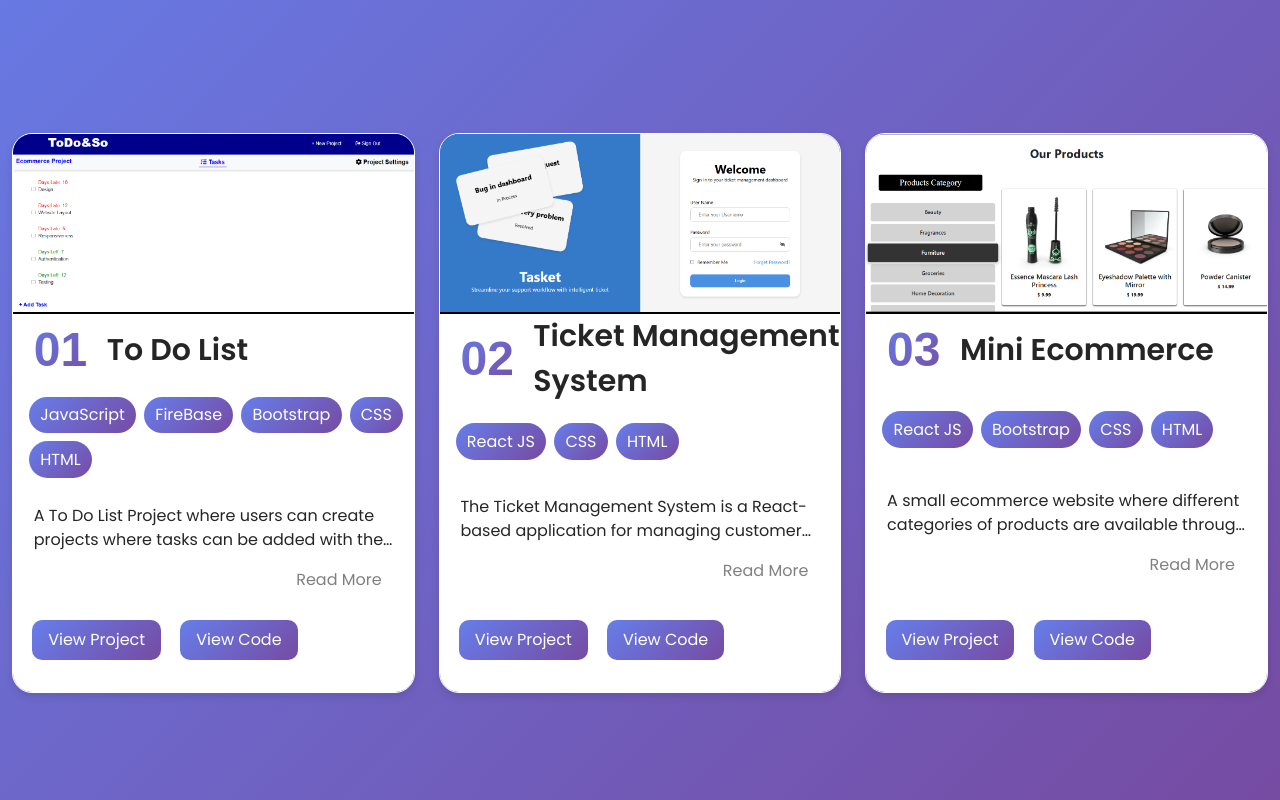
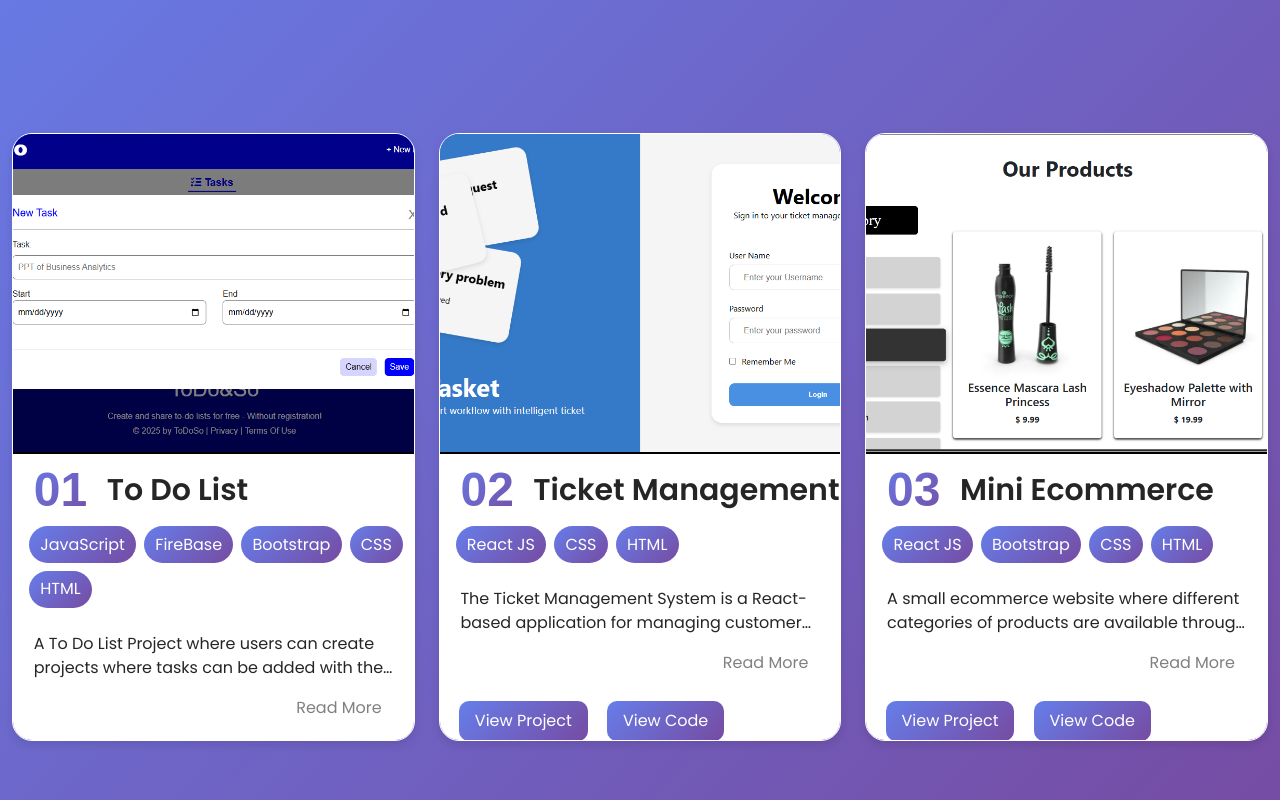
Before and after one commit to RahulRameshKumarParmar/Portfolio, a React (Create React App) app: page / in a window 1280 px wide. Shown: the part 1760-2560 px from the top of the page. Built offline with nearby package versions, Linux system fonts and the light colour scheme; a web font is replaced by a local one.

Commit message:
Improve Project Section

```diff
--- a/src/components/Projects/ProjectSection.css
+++ b/src/components/Projects/ProjectSection.css
@@ -4,7 +4,7 @@
   padding-top: 5rem;
 }
 
-.projectRow{
+.projectRow {
   padding-bottom: 7rem;
 }
 
@@ -18,7 +18,7 @@
 .projectCard {
   display: flex;
   flex-direction: column;
-  height: 35rem;
+  height: 38rem;
   border: 1px solid white;
   box-shadow: 0 4px 8px rgba(0, 0, 0, 0.1);
   border-radius: 20px;
@@ -52,6 +52,10 @@
   color: white;
   opacity: 0.5;
   mask-image: linear-gradient(to bottom, rgba(255, 255, 255, 0.3), transparent);
+}
+
+.projectThumbnailBox {
+  height: auto;
 }
 
 .projectThumbnail {
@@ -96,7 +100,6 @@
   flex-wrap: wrap;
   align-items: center;
   margin-left: 0.5rem;
-  margin-top: 0.5rem;
 }
 
 .projectTechnology {
@@ -104,7 +107,6 @@
   padding: 0.5rem 0.9rem 0.5rem 0.9rem;
   margin-left: 0.5rem;
   margin-bottom: 0.5rem;
-  margin-top: auto;
   background: linear-gradient(135deg, #667eea, #764ba2);
   border-radius: 20px;
 }
@@ -145,6 +147,7 @@
 .linkBox {
   margin-bottom: 2rem;
   margin-left: 1.2rem;
+  flex-shrink: 0;
 }
 
 .viewProjectLink,
@@ -168,9 +171,10 @@
 
 @media (max-width: 576px) {
 
-  .projectBox{
+  .projectBox {
     padding-top: 2.5rem;
   }
+
   .projectCard {
     margin-top: 5rem;
     width: 85%;
@@ -219,18 +223,16 @@
   .readMore {
     font-size: 0.9rem;
     margin-left: 1rem;
-  }
-
-  .linkBox {
-    margin-top: 4rem;
+    margin-bottom: 1rem;
   }
 }
 
 @media (min-width: 577px) {
 
-  .projectBox{
+  .projectBox {
     padding-top: 3rem;
   }
+
   .projectCard {
     margin-top: 5rem;
     width: 80%;
@@ -267,15 +269,16 @@
 
 @media (min-width: 768px) {
 
-  .projectBox{
+  .projectBox {
     padding-top: 3rem;
   }
+
   .projectCard {
     width: auto;
   }
 
   .projectThumbnail {
-    height: 180px;
+    height: 35vh;
   }
 
   .projectTechnology {
@@ -310,6 +313,10 @@
     margin-top: 0;
   }
 
+  .projectThumbnail{
+    height: 40vh;
+  }
+
   .projectTechnology {
     padding: 0.4rem 0.7rem 0.4rem 0.7rem;
     font-size: medium;
--- a/src/components/Projects/ProjectSection.jsx
+++ b/src/components/Projects/ProjectSection.jsx
@@ -7,7 +7,7 @@ export default function ProjectSection() {
         {
             sequence: "01",
             title: "To Do List",
-            imgSrc: "./To-Do-List Screenshots/Screenshot (315).png",
+            imgSrc: "./To-Do-List Screenshots/Screenshot (314).png",
             imgAlt: "To Do List Thumbnail",
             technology: ["JavaScript", "FireBase", "Bootstrap", "CSS", "HTML"],
             description: "A To Do List Project where users can create projects where tasks can be added with the remaining days information.",
@@ -17,7 +17,7 @@ export default function ProjectSection() {
 
         {
             sequence: "02",
-            title: "Ticket Management System",
+            title: "Ticket Management",
             imgSrc: "./Ticket-Management-System Screenshots/taasket-thumbnail.jpg",
             imgAlt: "Ticket Management System Thumbnail",
             technology: ["React JS", "CSS", "HTML"],
@@ -56,7 +56,9 @@ return (
                         return (
                             <Col xs={12} md={6} lg={4} className='projectCol' key={value}>
                                 <div className='projectCard'>
+                                    <div className='projectThumbnailBox'>
                                         <img className='projectThumbnail' src={data.imgSrc} alt={data.imgAlt} />
+                                    </div>
                                     <div className='projectDetails'>
                                         <div className='projectTitle'>
                                             <span className='projectSequence'>{data.sequence}</span>
```
Lines whose indentation alone changed are shown as unchanged.
